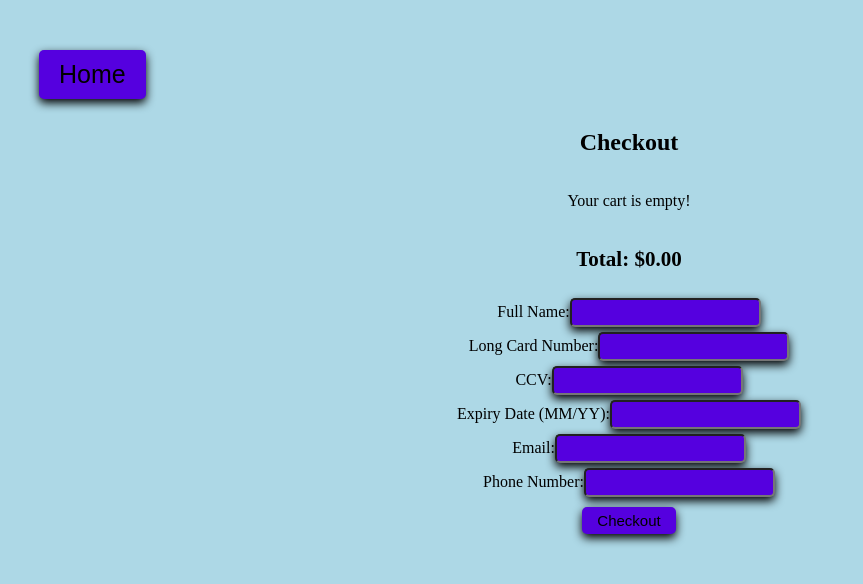
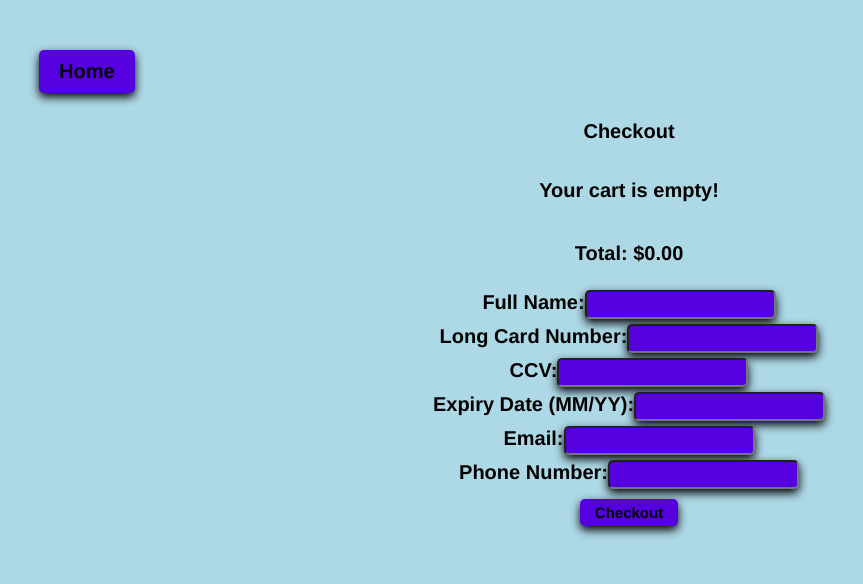
Before and after one commit to MightySneed/CatShop, a React (Vite) app in the folder Cats4Life/: page /checkout in a window 1280 px wide. Shown: the top 584 px of the page, without its empty margins (11-874 px from the left). Built offline with nearby package versions, Linux system fonts and the light colour scheme.

Commit message:
added text CSS to the checkout page

```diff
--- a/Cats4Life/src/App.jsx
+++ b/Cats4Life/src/App.jsx
@@ -49,7 +49,7 @@ function App() {
     return (
         <div className='wrapper'>
             <div className='top' id="catcard">
-                <h1>Purrrrveyor of fine Cats</h1>
+                <h1 >Purrrrveyor of fine Cats</h1>
                 <div style={{ display: 'flex', alignItems: 'center' }}>
                     <span className="cart-total">Total: ${total}</span>
                     <Link to="/checkout">
--- a/Cats4Life/src/Checkout.css
+++ b/Cats4Life/src/Checkout.css
@@ -6,13 +6,11 @@
 
 .home-button {
   background-color: #5500df;
-  color: rgb(0, 0, 0);
   border: none;
   padding: 10px 20px;
   text-align: center;
   text-decoration: none;
   cursor: pointer;
-  font-size: 25px;
   box-shadow: 0px 4px 10px black;
   border-radius: 5px;
 }
@@ -94,3 +92,10 @@ button.button-style2 {
   padding: 5px;
   margin-top: 5px;
 }
+
+.Text-style {
+  font-size: 20px;
+  font-family:Helvetica;
+  color: black;
+  font-weight: bold;
+}
--- a/Cats4Life/src/Checkout.jsx
+++ b/Cats4Life/src/Checkout.jsx
@@ -64,11 +64,11 @@ const Checkout = () => {
         <div>
             <div className="header">
                 <Link to="/" onClick={handleHomeClick}> {/* Links Home button to the main App.jsx page. */}
-                    <button className="home-button">Home</button>
+                    <button className="home-button , Text-style">Home</button>
                 </Link>
             </div>
 
-            <h2>Checkout</h2>
+            <h2 class="Text-style">Checkout</h2>
             <div className="cart">
                 {cartItems.length > 0 ? (
                     cartItems.map((cat, index) => (
@@ -77,45 +77,45 @@ const Checkout = () => {
                             <div>
                                 <h3>{cat.CatName}</h3>
                                 <p>Price: ${cat.CatPrice}</p>
-                                <button class="button-style" onClick={() => handleRemoveItem(index)}>Reomve From Cart</button>
+                                <button class="button-style , Text-style" onClick={() => handleRemoveItem(index)}>Reomve From Cart</button>
                             </div>
                         </div>
                     ))
                 ) : (
-                    <p>Your cart is empty!</p>
+                    <p class="Text-style">Your cart is empty!</p>
                 )}
             </div>
             {/* Form For user details to be filled in to complete purchase */}
             <div className="total">
-                <h3>Total: ${cartItems.reduce((total, cat) => total + parseFloat(cat.CatPrice), 0).toFixed(2)}</h3>
+                <h3 class="Text-style">Total: ${cartItems.reduce((total, cat) => total + parseFloat(cat.CatPrice), 0).toFixed(2)}</h3>
             </div>
 
             <form onSubmit={(e) => { e.preventDefault(); handleCheckout(); }}>
                 <div>
-                    <label>Full Name:</label>
+                    <label class="Text-style">Full Name:</label>
                     <input class="form-labels" type="text" name="name" value={formData.name} onChange={handleChange} required />
                 </div>
                 <div>
-                    <label>Long Card Number:</label>
+                    <label class="Text-style">Long Card Number:</label>
                     <input class="form-labels" type="text" name="cardNumber" value={formData.cardNumber} onChange={handleChange} required />
                 </div>
                 <div>
-                    <label>CCV:</label>
+                    <label class="Text-style">CCV:</label>
                     <input class="form-labels" type="text" name="ccv" value={formData.ccv} onChange={handleChange} required />
                 </div>
                 <div>
-                    <label>Expiry Date (MM/YY):</label>
+                    <label class="Text-style">Expiry Date (MM/YY):</label>
                     <input class="form-labels" type="text" name="expiryDate" value={formData.expiryDate} onChange={handleChange} required />
                 </div>
                 <div>
-                    <label>Email:</label>
+                    <label class="Text-style">Email:</label>
                     <input class="form-labels" type="email" name="email" value={formData.email} onChange={handleChange} required />
                 </div>
                 <div>
-                    <label>Phone Number:</label>
+                    <label class="Text-style">Phone Number:</label>
                     <input class="form-labels" type="text" name="phone" value={formData.phone} onChange={handleChange} required />
                 </div>
-                <button class="button-style2" submit>Checkout</button>
+                <button class="button-style2 , Text-style" submit>Checkout</button>
             </form>
         </div>
     );
```
